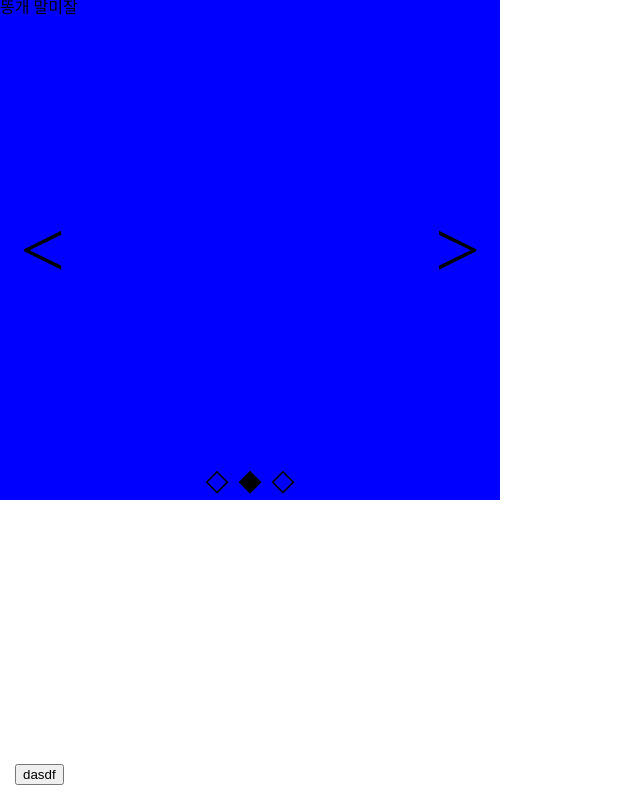
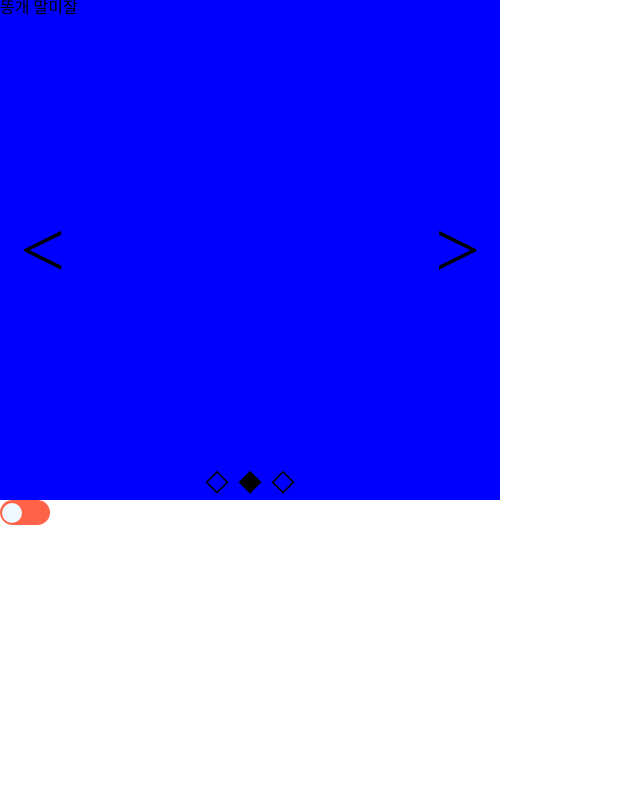
Before and after one commit to haenanim/ground, a React (Create React App) app: page / in a window 1280 px wide. Shown: the whole page, without its empty margins (0-640 px from the left). Built offline with nearby package versions, Linux system fonts and the light colour scheme.

Commit message:
feat : CustomBtn 애니메이션 추가

```diff
--- a/src/App.tsx
+++ b/src/App.tsx
@@ -3,7 +3,7 @@ import logo from './logo.svg';
 import Carousel from './components/Carousel/Carousel';
 import CarouselItem from './components/Carousel/CarouselItem';
 import CustomAlert from './components/CustomAlert/CustomAlert';
-import CustomAlertItem from './components/CustomAlert/CustomAlertItem';
+import CustomButton from './components/CustomButton/CustomButton';
 
 function App() {
   return (
@@ -50,6 +50,7 @@ function App() {
         <div>asdf</div>
         <div>asdf</div>
       </CustomAlert>
+      <CustomButton></CustomButton>
     </div>
   );
 }
--- a/src/components/CustomAlert/CustomAlert.tsx
+++ b/src/components/CustomAlert/CustomAlert.tsx
@@ -1,4 +1,4 @@
-import React, { useState, useRef } from 'react';
+import { useState, useRef } from 'react';
 import CustomAlertItem from './CustomAlertItem';
 import './CustomAlert.scoped.scss';
 interface props {
@@ -19,7 +19,7 @@ export default function CustomAlert({ children }: props) {
   return (
     <div className="customAlert-row">
       {alerts}
-      <button
+      {/* <button
         onClick={() => {
           {
             addAlert('divelement');
@@ -28,7 +28,7 @@ export default function CustomAlert({ children }: props) {
         }}
       >
         dasdf
-      </button>
+      </button> */}
     </div>
   );
 }
--- a/src/components/CustomAlert/CustomAlertItem.tsx
+++ b/src/components/CustomAlert/CustomAlertItem.tsx
@@ -3,11 +3,10 @@ import React from 'react';
 import './CustomAlertItem.scoped.scss';
 
 interface props {
-  children?: React.ReactNode;
   content: string;
 }
 
-const CustomAlertItem = ({ children, content }: props) => {
+const CustomAlertItem = ({ content }: props) => {
   const elementRef = useRef<HTMLDivElement>(null);
 
   useEffect(() => {
--- /dev/null
+++ b/src/components/CustomButton/CustomButton.scoped.scss
@@ -0,0 +1,27 @@
+.custom-btn-base {
+  position: relative;
+  background-color: tomato;
+  width: 50px;
+  height: 25px;
+  border-bottom-left-radius: 15px;
+  border-top-left-radius: 15px;
+  border-top-right-radius: 15px;
+  border-bottom-right-radius: 15px;
+}
+.custom-btn-control {
+  position: absolute;
+  background-color: aliceblue;
+  top: 50%;
+
+  transition-duration: 0.4s;
+  transform: translateY(-50%) translateX(2px);
+  width: 20px;
+  height: 20px;
+  border-radius: 50%;
+  box-sizing: border-box;
+}
+.custom-btn-control.active {
+  background-color: aqua;
+  transition-duration: 0.4s;
+  transform: translateY(-50%) translateX(28px);
+}
--- a/src/components/CustomButton/CustomButton.tsx
+++ b/src/components/CustomButton/CustomButton.tsx
@@ -1,5 +1,26 @@
-import React from 'react';
+import { useRef } from 'react';
+import './CustomButton.scoped.scss';
 
 export default function CustomButton() {
-  return <div>CustomButton</div>;
+  const $control: any = useRef();
+
+  function activeBtn() {
+    if ($control.current.classList.contains('active')) {
+      $control.current.classList.remove('active');
+    } else {
+      $control.current.classList.add('active');
+    }
+  }
+  return (
+    <div>
+      <div
+        className="custom-btn-base"
+        onClick={() => {
+          activeBtn();
+        }}
+      >
+        <div className="custom-btn-control" ref={$control}></div>
+      </div>
+    </div>
+  );
 }
```
Also changed, not shown: src/components/CustomButton/CustomButtonProvider.tsx (added, +9 -0 lines).
